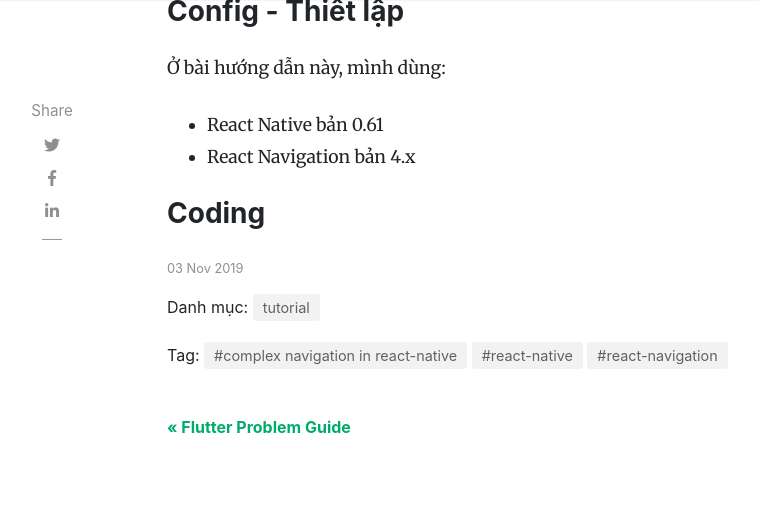
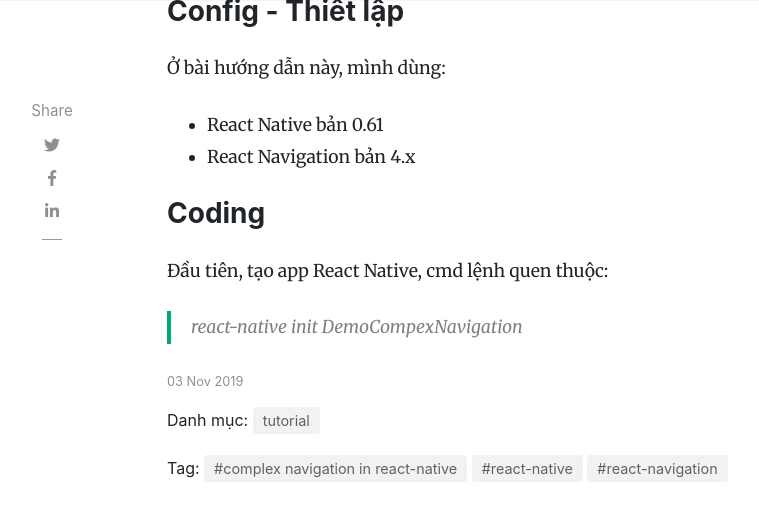
Before and after one commit to tuitucode/tuitucode.github.io, a Jekyll site: the page built from _posts/2019-11-03-ket-hop-stack-tab-drawer-navigation-react-native.md, in a window 1280 px wide and 900 px high, scrolled down 1328 px, cut to the strip 0-532 px from the top of the window. Shown: the top 521 px of the strip, without its empty margins (118-877 px from the left). Built offline with Jekyll 4.4.1, drawn with Linux system fonts in a browser that asks for light colours; nearby versions of some CDN libraries; comment, search, counter and statistics services are not loaded.

Commit message:
Update 2019-11-03-ket-hop-stack-tab-drawer-navigation-react-native.md

```diff
--- a/_posts/2019-11-03-ket-hop-stack-tab-drawer-navigation-react-native.md
+++ b/_posts/2019-11-03-ket-hop-stack-tab-drawer-navigation-react-native.md
@@ -24,3 +24,5 @@
 - React Navigation bản 4.x
 
 ### Coding
+Đầu tiên, tạo app React Native, cmd lệnh quen thuộc:
+> react-native init DemoCompexNavigation
```
